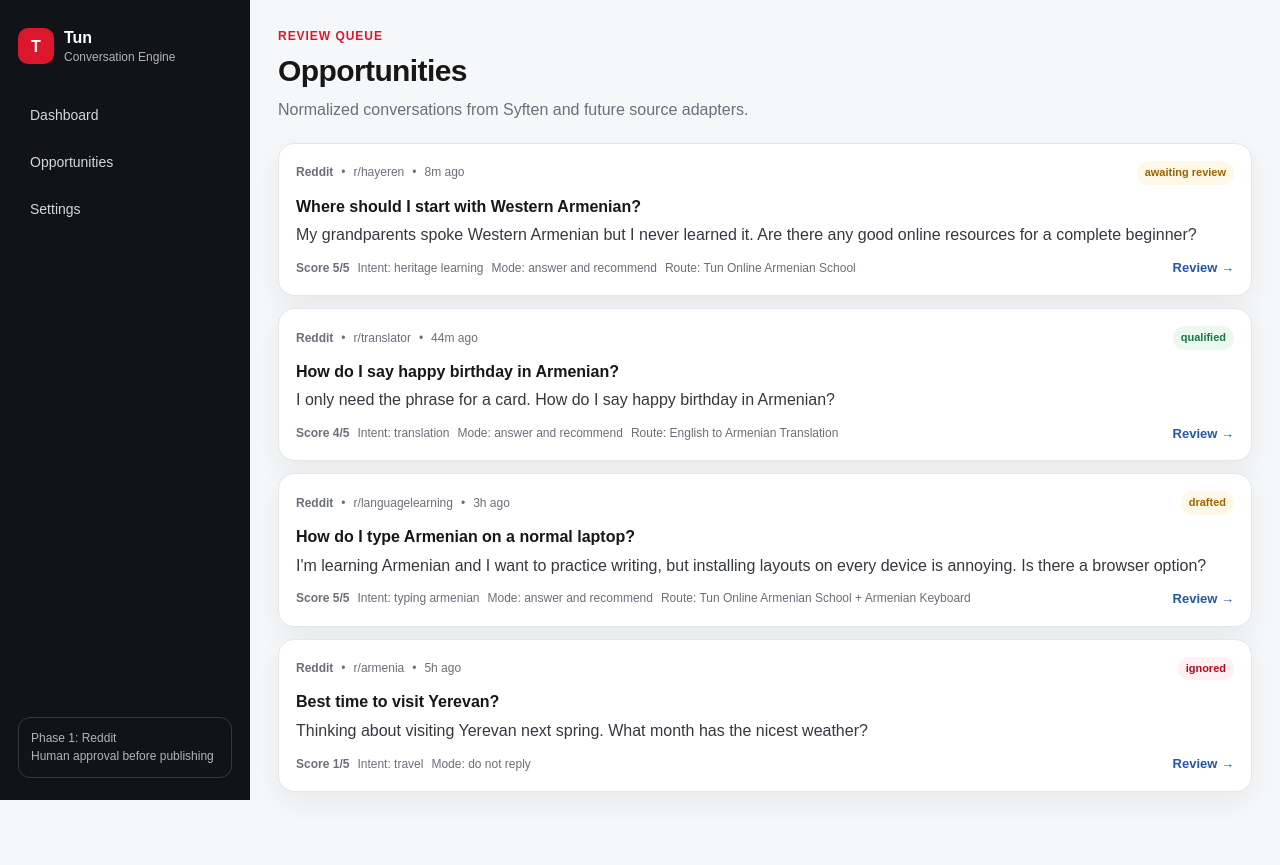
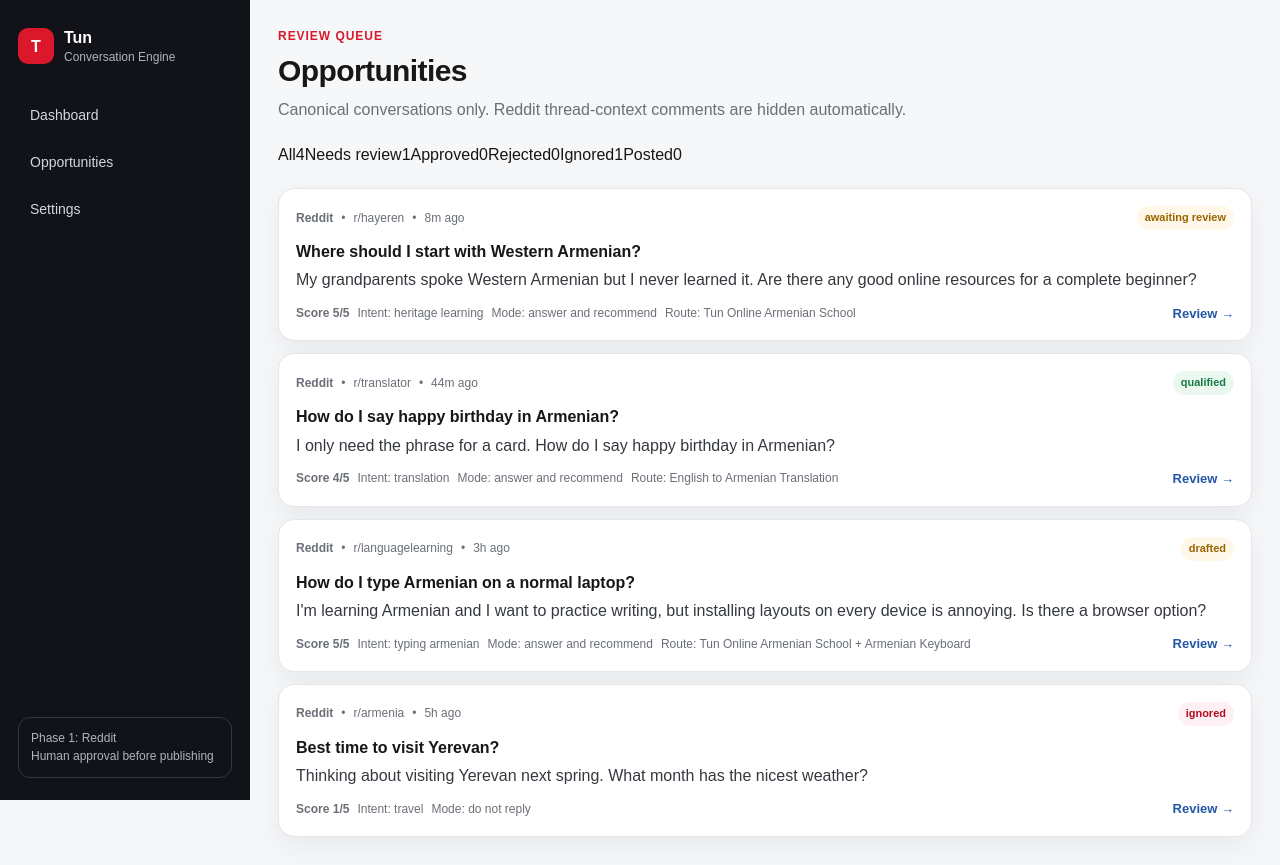
Before and after one commit to elleynote/tun-conversation-engine, a Next.js app: page /opportunities in a window 1280 px wide. Before the commit the page ends 820 px from the top, so only its background shows below. Built offline with nearby package versions, Linux system fonts and the light colour scheme.

Commit message:
Add opportunity status filters and hide thread-only records

```diff
--- a/app/opportunities/page.tsx
+++ b/app/opportunities/page.tsx
@@ -1,15 +1,50 @@
+import Link from "next/link";
 import { AppShell } from "@/components/app-shell";
 import { OpportunityCard } from "@/components/opportunity-card";
 import { listOpportunities } from "@/lib/repository";
 
 export const dynamic = "force-dynamic";
 
-export default async function OpportunitiesPage() {
+const filters = [
+  ["all", "All"],
+  ["awaiting_review", "Needs review"],
+  ["approved", "Approved"],
+  ["rejected", "Rejected"],
+  ["ignored", "Ignored"],
+  ["posted", "Posted"],
+] as const;
+
+export default async function OpportunitiesPage({ searchParams }: { searchParams: Promise<{ status?: string }> }) {
+  const { status = "all" } = await searchParams;
   const opportunities = await listOpportunities();
+  const filtered = status === "all" ? opportunities : opportunities.filter((o) => o.status === status);
+
   return (
     <AppShell>
-      <div className="page-head"><div><div className="eyebrow">Review queue</div><h1>Opportunities</h1><div className="muted">Normalized conversations from Syften and future source adapters.</div></div></div>
-      <div className="list">{opportunities.map((o) => <OpportunityCard key={o.id} opportunity={o} />)}</div>
+      <div className="page-head">
+        <div>
+          <div className="eyebrow">Review queue</div>
+          <h1>Opportunities</h1>
+          <div className="muted">Canonical conversations only. Reddit thread-context comments are hidden automatically.</div>
+        </div>
+      </div>
+
+      <div className="filter-tabs">
+        {filters.map(([key, label]) => {
+          const count = key === "all" ? opportunities.length : opportunities.filter((o) => o.status === key).length;
+          return (
+            <Link key={key} className={`filter-tab ${status === key ? "active" : ""}`} href={key === "all" ? "/opportunities" : `/opportunities?status=${key}`}>
+              {label}<span>{count}</span>
+            </Link>
+          );
+        })}
+      </div>
+
+      <div className="list section">
+        {filtered.length
+          ? filtered.map((o) => <OpportunityCard key={o.id} opportunity={o} />)
+          : <div className="card empty-state">No opportunities match this filter.</div>}
+      </div>
     </AppShell>
   );
 }
```
